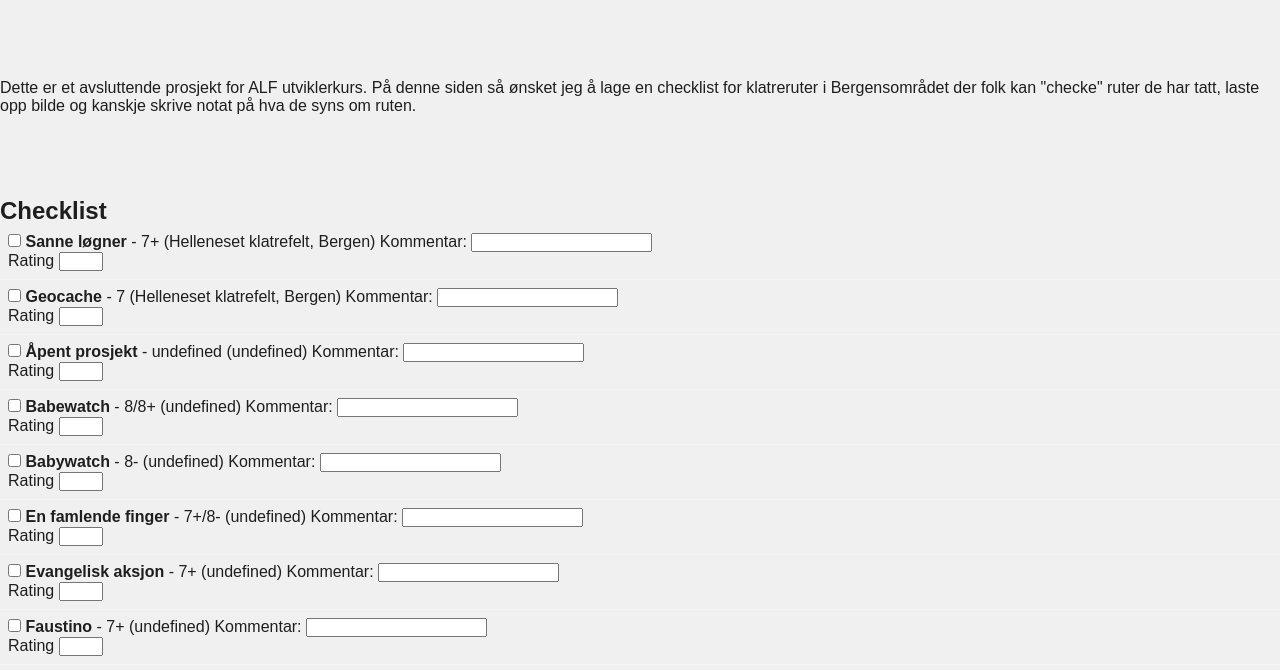
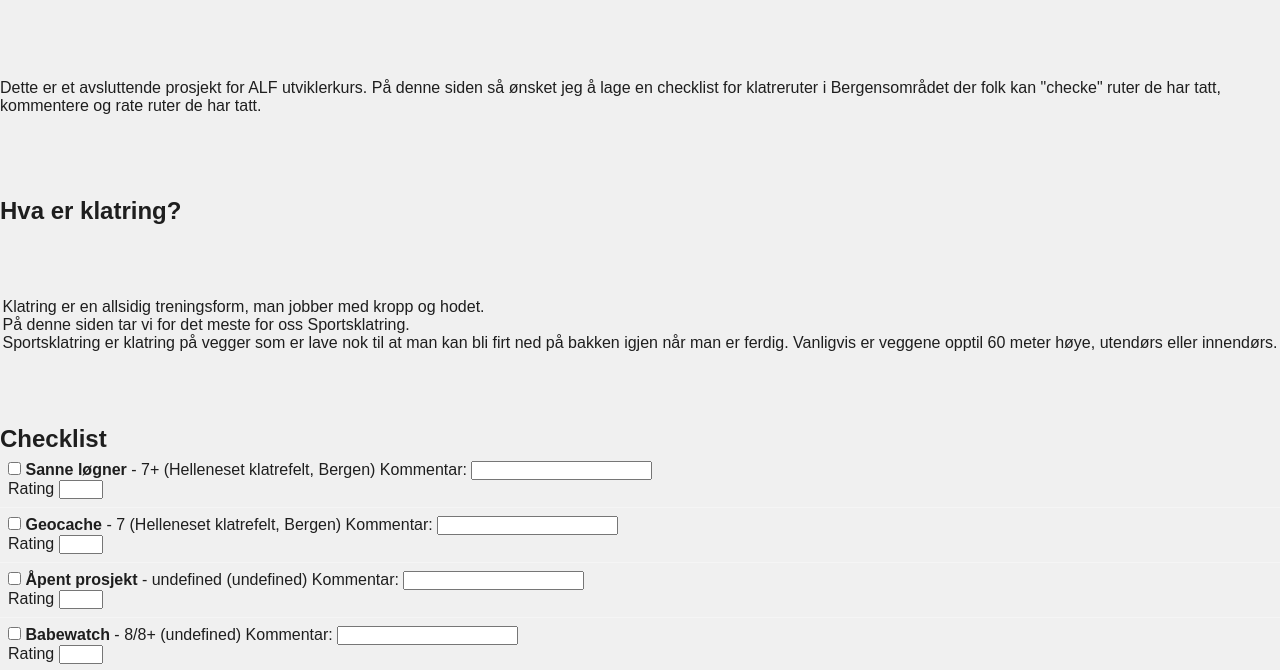
Before and after one commit to eirinedvinsen/ALFavsluttendeOppgave, a website: page index.html in a window 1280 px wide. Shown: the part 96-766 px from the top of the page. Drawn offline with Linux system fonts and the light colour scheme; a web font is replaced by a local one.

Commit message:
adding some text in p tag

```diff
--- a/index.html
+++ b/index.html
@@ -30,7 +30,11 @@
         <h1>Checklist side for klatring</h1>
         <!-- Litt om prosjektet, hva det er hva det skal oppnå, kanskje litt info om klatring i bergensområdet -->
         <div class="pTag">
-          <p>Dette er et avsluttende prosjekt for ALF utviklerkurs. På denne siden så ønsket jeg å lage en checklist for klatreruter i Bergensområdet der folk kan "checke" ruter de har tatt, laste opp bilde og kanskje skrive notat på hva de syns om ruten.</p>
+          <p>Dette er et avsluttende prosjekt for ALF utviklerkurs. På denne siden så ønsket jeg å lage en checklist for klatreruter i Bergensområdet der folk kan "checke" ruter de har tatt, kommentere og rate ruter de har tatt.</p>
+        </div>
+        <h2>Hva er klatring?</h2>
+        <div class="pTag">
+          <p>Klatring er en allsidig treningsform, man jobber med kropp og hodet. <br> På denne siden tar vi for det meste for oss Sportsklatring. <br> Sportsklatring er klatring på vegger som er lave nok til at man kan bli firt ned på bakken igjen når man er ferdig. Vanligvis er veggene opptil 60 meter høye, utendørs eller innendørs.</p>
         </div>
       </section>
       <section class="sectionTwo">
@@ -55,7 +59,6 @@
     <footer>
       <p>Lorem, ipsum.</p>
       <p>laget av Eirin</p>
-      <!-- test av commit til github -->
     </footer>
   </body>
 </html>
```
